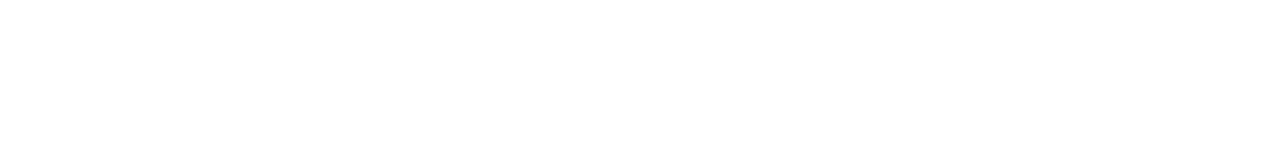
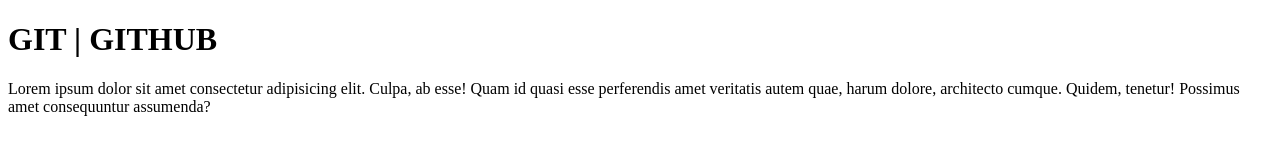
Before and after one commit to yholik/CLASE-12, a plain HTML site: page index.html in a window 1280 px wide. Drawn offline with Linux system fonts and the light colour scheme.

Commit message:
2nd actualizacion index
Se agregó etiqueta titulo y parrafo lorem a index

```diff
--- a/index.html
+++ b/index.html
@@ -1,11 +1,17 @@
 <!DOCTYPE html>
 <html lang="es">
+
 <head>
     <meta charset="UTF-8">
     <meta name="viewport" content="width=device-width, initial-scale=1.0">
-    <title>GIT | GITHUB </title>
+    <title> GIT | GITHUB </title>
 </head>
+
 <body>
+    <h1> GIT | GITHUB </h1>
+    <p>Lorem ipsum dolor sit amet consectetur adipisicing elit. Culpa, ab esse! Quam id quasi esse perferendis amet
+        veritatis autem quae, harum dolore, architecto cumque. Quidem, tenetur! Possimus amet consequuntur assumenda?
+    </p>
+</body>
 
-</body>
 </html>
```
